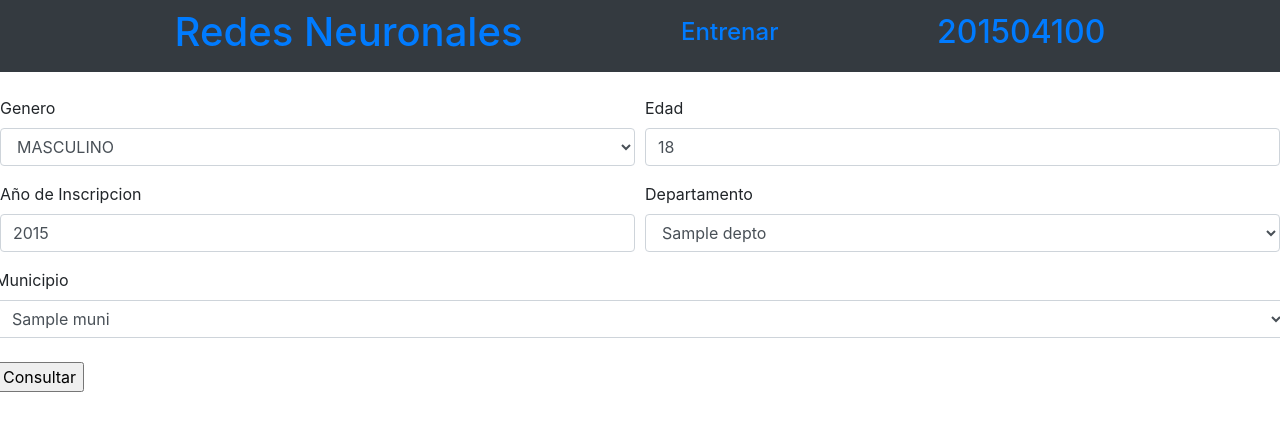
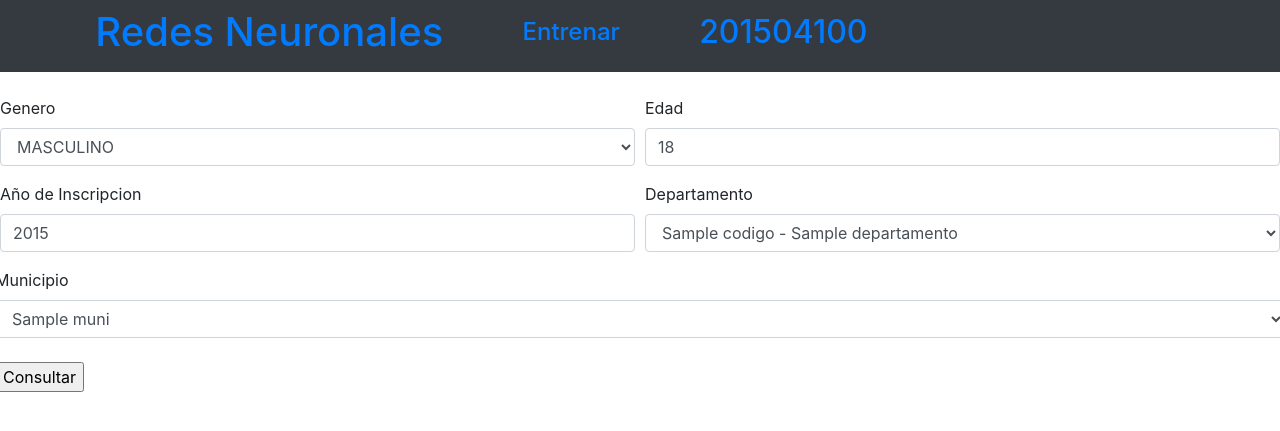
Before and after one commit to EDDchris2017/IAProyecto_201504100, a Flask app: template src/templates/index.html in a window 1280 px wide. Shown: the top 431 px of the page. Run offline with Flask 2, Linux system fonts and the light colour scheme; the template is opened without the code that fills it: most values are stand-ins (such as "Sample title", 1, 10 or a date in 2020); parts of the project's set-up code (start-up, migrations or seed data) failed here and were passed over; some libraries are stand-ins or nearby versions.

Commit message:
Pruebas prediccion

```diff
--- a/src/Predecir.py
+++ b/src/Predecir.py
@@ -18,6 +18,7 @@ class Predecir:
         self.min_dist      = 0
         self.max_dist      = 0
         self.lista_muni    = None
+        self.lista_training = None
         self.modelo        = None
         self.inicializar(ruta_datos)
         self.cargarModelo(ruta_modelo)
@@ -48,6 +49,7 @@ class Predecir:
         lista_muni = []
         self.lista_muni = lista_muni
         lista_training = []
+        self.lista_training = lista_training
         # Leer contenido del CSV
         with open(ruta + "/" + ARCHIVO_DATOS) as datos_training:
             with open(ruta + "/" + ARCHIVOS_MUNI) as datos_muni:
@@ -93,3 +95,15 @@ class Predecir:
 
     def cargarModelo(self, ruta_modelo):
         self.modelo = pickle.load(open(ruta_modelo + ".ml", "rb"))
+
+    def listaDept(self):
+        lista = []
+        for i in range(1,23):
+            row = next((item for item in self.lista_training if item["cod_depto"] == str(i)), False)
+            lista.append({'codigo' : str(i), 'nombre' : row['nombre']})
+        return lista
+
+    def paramsModelo(self):
+        if self.modelo != None:
+            return "alpha: " + str(self.modelo.alpha) + " Lambda: " + str(self.modelo.lambd) + " Max iteration: " + str(self.modelo.max_iteration) + " kp: " + str(self.modelo.kp)
+        return "error al cargar modelo"
--- a/src/app.py
+++ b/src/app.py
@@ -18,6 +18,9 @@ Session(app)
 
 # Incializar Prediccion del Modelo
 predecir = Predecir("../datasets", "modelo3")
+departamentos = predecir.listaDept()
+msg = predecir.paramsModelo()
+print(msg)
 
 @app.route('/status')
 def status():
@@ -25,7 +28,7 @@ def status():
 
 @app.route('/')
 def home_form():
-    return render_template("index.html", lista_muni=predecir.lista_muni)
+    return render_template("index.html", lista_muni=predecir.lista_muni, dept=departamentos, msg=msg)
 
 @app.route('/entrenar')
 def entrenar():
@@ -68,7 +71,7 @@ def evaluar():
     res = predecir.predecir(genero, edad, inscripcion, departamento, municipio)
     print("PREDICCION ", res)
 
-    return render_template("index.html", lista_muni=predecir.lista_muni, resultado=res[0][0])
+    return render_template("index.html", lista_muni=predecir.lista_muni, resultado=res[0][0], dept = departamentos, msg=msg)
 
 if __name__ == '__main__':
    app.run(host='0.0.0.0', port=5000, debug=True)
--- a/src/templates/index.html
+++ b/src/templates/index.html
@@ -24,6 +24,10 @@
                 </A>
                 <h2 class="text-primary">201504100</h2>
             </p>
+            <br>
+            <p>
+                <h1 class="text-warning">{{msg}}</h1>
+            </p>
         </nav>
         <br>
             <form method="post" action="/evaluar" enctype="multipart/form-data">
@@ -48,9 +52,9 @@
                     <div class="form-group col-md-6">
                         <label for="inputDepartamento">Departamento</label>
                         <select id="departamento" class="form-control" name="departamento">
-                            {% if lista_muni %}
-                                {% for muni in lista_muni %}
-                                    <option selected value="{{muni['Depto']}}">{{muni['Depto']}}</option>
+                            {% if dept %}
+                                {% for departamento in dept %}
+                                    <option selected value="{{departamento['codigo']}}">{{departamento['codigo'] + " - " + departamento['nombre']}}</option>
                                 {% endfor %}
                         {% endif %}
                         </select>
```
Also changed, not shown: 2 other files.
